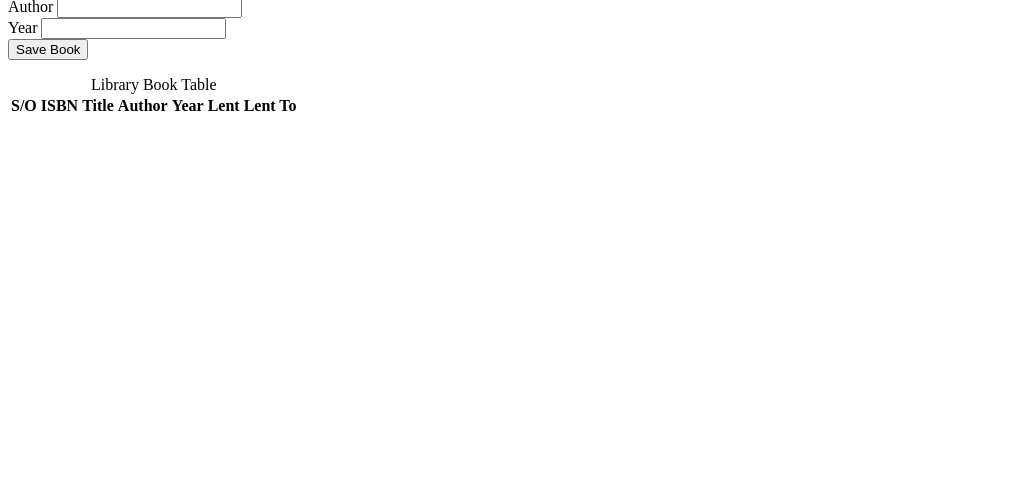
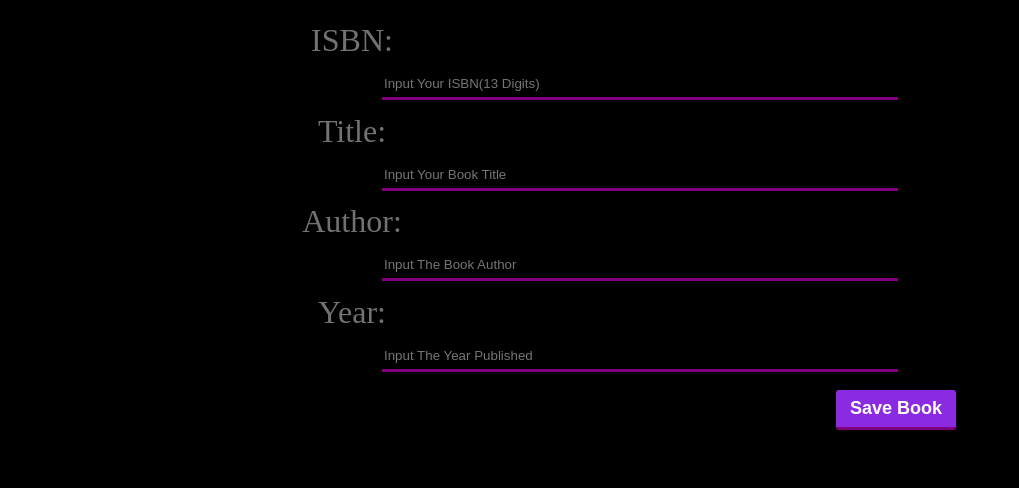
Before and after one commit to cxdemxn/libApp, a plain HTML site: page index.html in a window 1280 px wide. Shown: the part 104-592 px from the top of the page, without its empty margins (0-1019 px from the left). Drawn offline with Linux system fonts and the light colour scheme.

Commit message:
including css
adding css to the project

```diff
--- a/index.html
+++ b/index.html
@@ -5,38 +5,41 @@
     <meta name="viewport" content="width=device-width, initial-scale=1.0">
     <script src="js/libraryClass.js" defer></script>
     <script src="js/app.js" defer></script>
+    <link rel="stylesheet" href="libapp.css">
     <title>Test</title>
 
 </head>
 <body>
     <div class="book">
-        <h3>New Book</h3>
+        <h3 class="hbook">New Book</h3>
         <label for="">
-            ISBN
-        </label>
-        <input type="text" id="bookIsbn">
+            ISBN:
+        </label><br>
+        <input type="text" id="bookIsbn" placeholder="Input Your ISBN(13 Digits)">
         <br>
         <label for="">
-            Title
-        </label>
-        <input type="text" id="bookTitle">
+            Title:
+        </label><br>
+        <input type="text" id="bookTitle" placeholder="Input Your Book Title">
         <br>
         <label for="">
-            Author
-        </label>
-        <input type="text" id="bookAuthor">
+            Author:
+        </label><br>
+        <input type="text" id="bookAuthor" placeholder="Input The Book Author">
         <br>
         <label for="">
-            Year
-        </label>
-        <input type="text" id="bookYear">
+            Year:
+        </label><br>
+        <input type="text" id="bookYear" placeholder="Input The Year Published">
         <br>
-        <input type="submit" value="Save Book" id="saveBook">
-        <p id="bookStatusMsg"></p>
+        <input class="book-btn" type="submit" value="Save Book" id="saveBook"> <br>
+        <p id="bookStatusMsg" style="float: right; color: white; background-color: blueviolet;"></p>
     </div>
 
-    <table class="bookTable">
-        <caption>Library Book Table</caption>
+
+<br>
+    <table class="bookTable" border="3px">
+        <h1 class="caption">Library Book Table</h1>
         <tbody id="bookTableBody">
             <tr class="table-head">
                 <th>S/O</th>
@@ -60,6 +63,6 @@
             </tr> -->
         </tbody>
     </table>
-    <p id="bookTableStatusMsg"></p>
+    <p id="bookTableStatusMsg" style="float: right; font-weight: bolder; color: rgb(0, 0, 0); background-color: blueviolet; width: fit-content; height: 30px;"></p>
 </body>
 </html>
--- /dev/null
+++ b/libapp.css
@@ -0,0 +1,59 @@
+body {
+    padding: 0px;
+    margin: 0px;
+    background-color: black;
+    color: rgb(114, 114, 114);
+}
+
+.book {
+    /* background-color: brown; */
+    font-size: 200%;
+    text-align: center;
+}
+.hbook {
+    /* font-size: 100%; */
+    text-align: center;
+    font-family: Georgia, 'Times New Roman', Times, serif;
+    color: rgb(114, 114, 114);
+    text-shadow: 0 3px 2px blueviolet;
+
+}
+label {
+    margin-right: 45%;
+}
+input {
+    color: white;
+    margin-bottom: 1%;
+    width: 40%;
+    height: 25px;
+    border: none;
+    background-color: black;
+    border-bottom: solid purple 3px;
+    border-radius: 3pxs;
+}
+.book-btn {
+    /* border: none; */
+    font-size: large;
+    font-weight: bold;
+    border-radius: 3px;
+    background-color: blueviolet;
+    color: white;
+    width: 120px;
+    height: 40px;
+    margin-left: 40%;
+}
+.bookTable {
+    margin-left: 0px;
+    width: 70%;
+    /* border: 5px solid blueviolet; */
+    border-color: blueviolet;
+}
+.caption {
+    text-transform: capitalize;
+    margin-left: 0px;
+    font-size: 300%;
+    font-weight: bolder;
+    color: purple;
+    text-shadow: 0 3px 2px white;
+
+}
```
